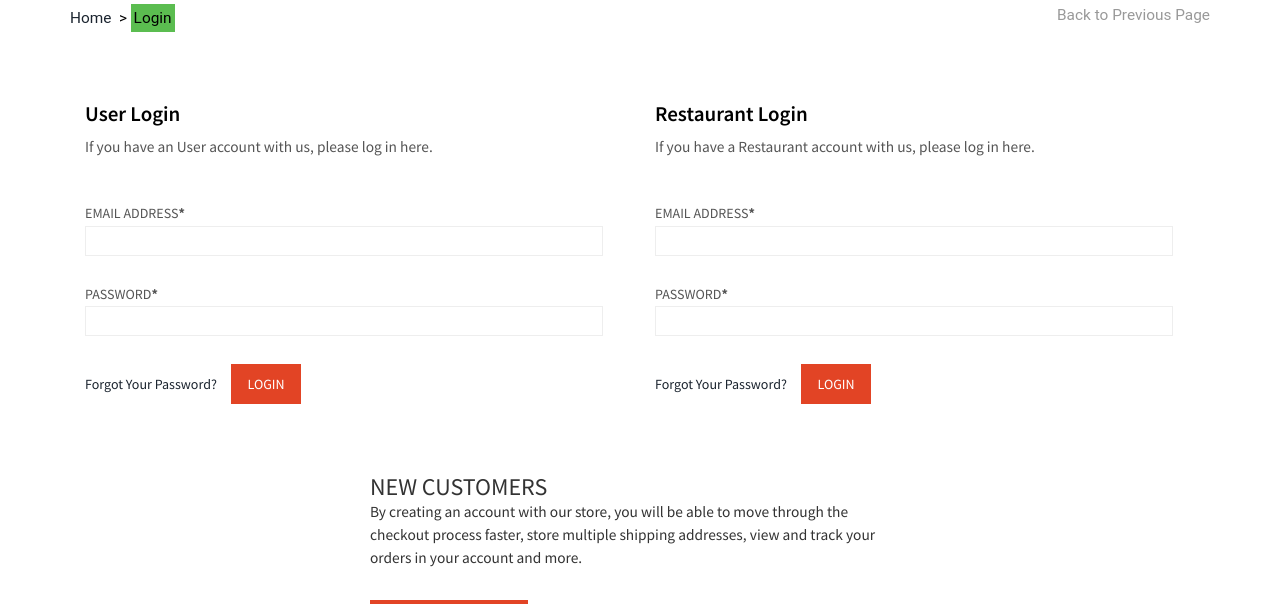
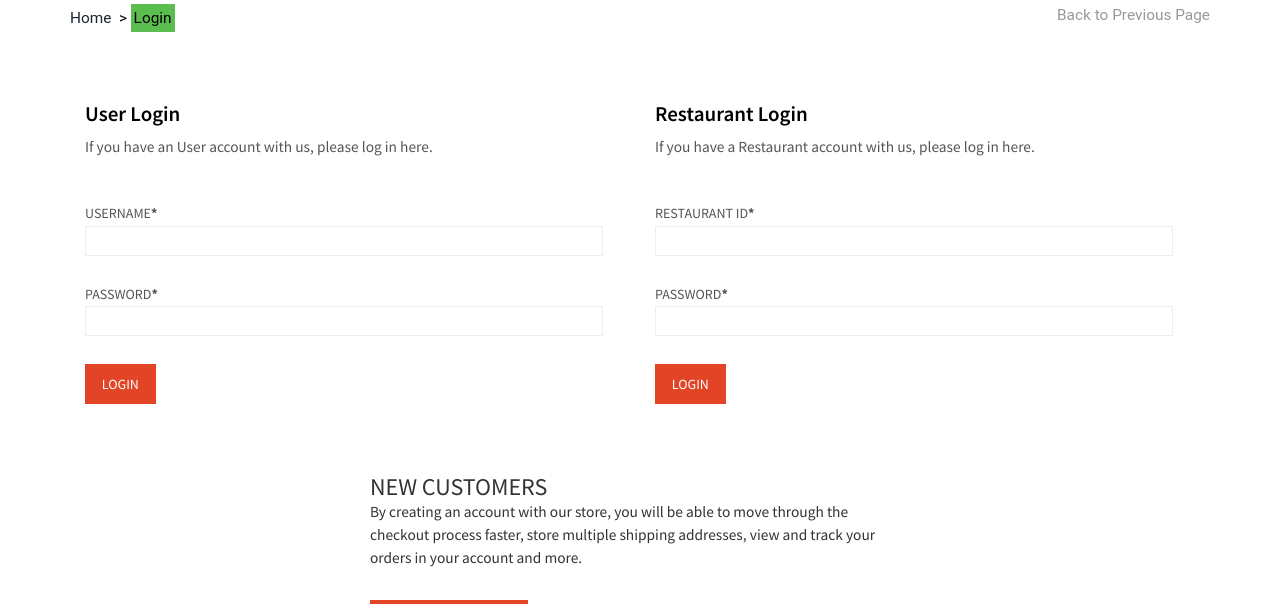
Before and after one commit to mkdadi/foodsite, a Django app: page /login/ in a window 1280 px wide. Shown: the part 201-805 px from the top of the page. Run offline with Django 3.2, Linux system fonts and the light colour scheme; parts of the project's set-up code (start-up, migrations or seed data) failed here and were passed over; some libraries are stand-ins or nearby versions.

Commit message:
Login pages almost done

```diff
--- a/Templates/login.html
+++ b/Templates/login.html
@@ -28,16 +28,25 @@ License URL: http://creativecommons.org/licenses/by/3.0/
 				<div class="col-md-6 login-right wow fadeInRight" data-wow-delay="0.4s">
 			  	<h3>User Login</h3>
 				<p>If you have an User account with us, please log in here.</p>
+					{% if nouser %}
+					<div class="alert alert-danger">
+						<a class="alert-link">No such User</a>
+					</div>
+					{% endif %}
+					{% if wrongupass %}
+					<div class="alert alert-danger">
+						<a class="alert-link">Wrong Password</a>
+					</div>
+					{% endif %}
 				<form action="" method="POST">{% csrf_token %}
 				  <div>
-					<span>Email Address<label>*</label></span>
-					<input type="text">
+					<span>Username<label>*</label></span>
+					<input type="text" name="username" required>
 				  </div>
 				  <div>
 					<span>Password<label>*</label></span>
-					<input type="text">
+					<input type="password" name="password" required>
 				  </div>
-				  <a class="forgot" href="#">Forgot Your Password?</a>
 					<input type="hidden" name="login" value="1">
 				  <input type="submit" value="Login">
 			    </form>
@@ -45,16 +54,25 @@ License URL: http://creativecommons.org/licenses/by/3.0/
 			   <div class="col-md-6 login-right wow fadeInRight" data-wow-delay="0.4s">
 			  	<h3>Restaurant Login</h3>
 				<p>If you have a Restaurant account with us, please log in here.</p>
+				   {% if norest %}
+					<div class="alert alert-danger">
+						<a class="alert-link">No such Restaurant</a>
+					</div>
+					{% endif %}
+				   {% if wrongrpass %}
+					<div class="alert alert-danger">
+						<a class="alert-link">Wrong Password</a>
+					</div>
+					{% endif %}
 				<form action="" method="POST">{% csrf_token %}
 				  <div>
-					<span>Email Address<label>*</label></span>
-					<input type="text">
+					<span>Restaurant ID<label>*</label></span>
+					<input type="text" name="restid" required>
 				  </div>
 				  <div>
 					<span>Password<label>*</label></span>
-					<input type="text">
+					<input type="password" name="password" required>
 				  </div>
-				  <a class="forgot" href="#">Forgot Your Password?</a>
 					<input type="hidden" name="login" value="2">
 				  <input type="submit" value="Login">
 			    </form>
--- a/mysite/models.py
+++ b/mysite/models.py
@@ -4,7 +4,7 @@ class User(models.Model):
 	username = models.CharField(max_length=20,blank=False)
 	name = models.CharField(max_length=30,blank=False)
 	contact = models.CharField(max_length=15,blank=False)
-	password = models.CharField(max_length=20,blank=False)
+	password = models.CharField(max_length=100,blank=False)
 
 	def __unicode__(self):
 		return self.username
@@ -49,7 +49,7 @@ class Item(models.Model):
 class Restaurant(models.Model):
 	id = models.CharField(max_length=20,blank=False,unique=True,primary_key=True)
 	name = models.CharField(max_length=100,blank=False)
-	password = models.CharField(max_length=30,blank=False)
+	password = models.CharField(max_length=100,blank=False)
 	info = models.TextField()
 	location = models.TextField()
 
--- a/mysite/views.py
+++ b/mysite/views.py
@@ -2,38 +2,66 @@ from django.shortcuts import render
 import models as md
 
 hash="gbgfadbvm@3y77*^dnbvfh!nhbvb"
+def xor_strings(s):
+    return "/".join(str(ord(a)^ord(b)) for a,b in zip(s,hash))
+
+def num_to_pass(s):
+	x=s.split("/")
+	return "".join(chr(int(a)^ord(b)) for a,b in zip(x,hash))
 
 def homepage(request):
-	context = {}
-	return render(request,'index.html',context)
+    context = {}
+    return render(request,'index.html',context)
 
 
 def userlogin(request):
-	context = {}
-	return render(request,'index.html',context)
+    context = {}
+    users=md.User.objects.filter(username=request.POST['username'])
+
+    if len(users) == 1:
+        user=users[0]
+        if xor_strings(request.POST['password']) == user.password:
+            #TODO
+            pass
+        else:
+            context['wrongupass'] = 1
+    else:
+        context['nouser'] = 1
+    return render(request,'login.html',context)
 
 def restaurantlogin(request):
-	context = {}
-	return render(request,'index.html',context)
+    context = {}
+    rests = md.Restaurant.objects.filter(id=request.POST['restid'])
+
+    if len(rests) == 1:
+        rest=rests[0]
+        print xor_strings(request.POST['password'])
+        if xor_strings(request.POST['password']) == rest.password:
+            #TODO
+            pass
+        else:
+            context['wrongrpass'] = 1
+    else:
+        context['norest'] = 1
+    return render(request,'login.html',context)
 
 def login(request):
-	if request.POST:
-
-		if request.POST['login'] == '2':
-			return restaurantlogin(request)
-		else:
-			return userlogin(request)
-	else:
-		return render(request,'login.html')
+    if request.POST:
+        if request.POST['login'] == '2':
+            return restaurantlogin(request)
+        else:
+            return userlogin(request)
+    else:
+        return render(request,'login.html')
 
 def register(request):
-	if request.POST:
-		pass
-	else:
-		return render(request,'register.html')
+    if request.POST:
+        pass
+    else:
+        return render(request,'register.html')
 
 def profile(request):
-	pass
+    pass
 
 def viewrestaurants(request):
-	pass
+    pass
--- a/static/css/style.css
+++ b/static/css/style.css
@@ -1565,7 +1565,7 @@ i.mail{
 	display: block;
 	text-transform: uppercase;
 }
-.login-right input[type="text"] {
+.login-right input[type="text"],  input[type="password"] {
 	border: 1px solid #EEE;
 	outline-color:#fb4d01;
 	width: 96%;
@@ -3997,7 +3997,7 @@ a.morebtn{
 	.login-right span {
 		font-size: 0.875em;
 	}
-	.login-right input[type="text"] {
+	.login-right input[type="text"], input[type="password"] {
 		padding: 0.4em;
 	}
 	.contact-head h3 {
```
Also changed, not shown: db.sqlite3, 2 other files.
